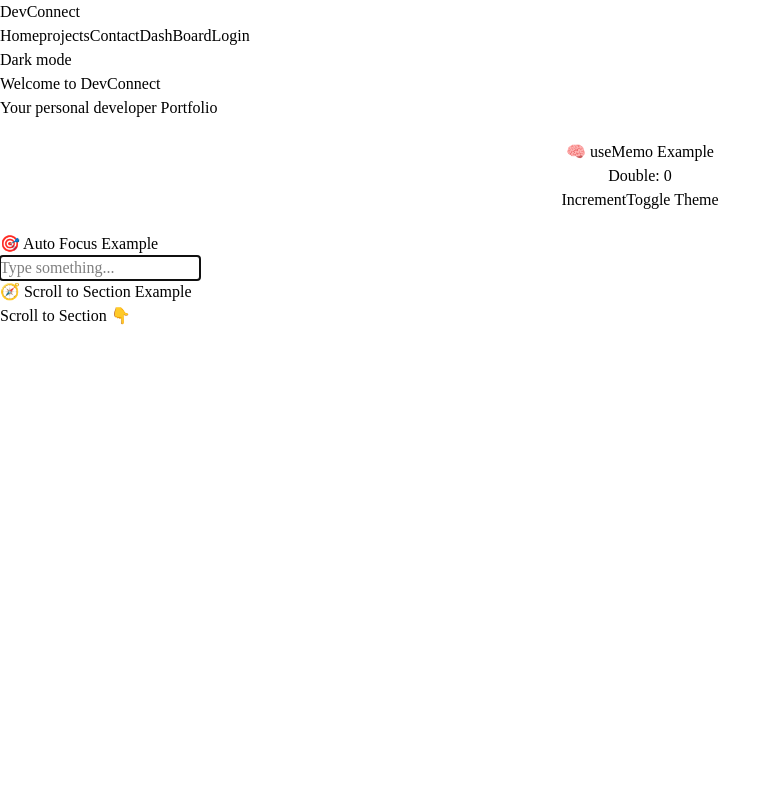
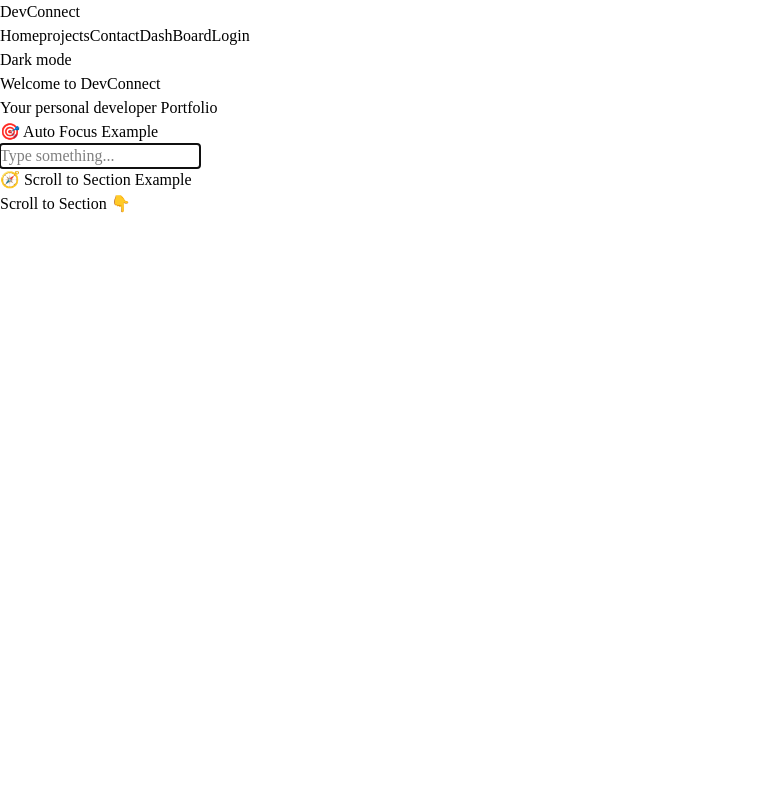
Before and after one commit to irfanbaig7/ReactAgain, a React (Vite) app: page / in a window 1280 px wide. Shown: the top 800 px of the page, without its empty margins (0-781 px from the left). Built offline with nearby package versions, Linux system fonts and the light colour scheme.

Commit message:
Optimized performance using useMemo hook for heavy computations

```diff
--- a/src/Phase2_mini_1/Aap.jsx
+++ b/src/Phase2_mini_1/Aap.jsx
@@ -36,7 +36,7 @@ const Aap = () => {
                 <Route path='/login' element={<Login />} />
                 <Route path='/crash' element={<CrashComponent />} />
             </Routes>
-            <ExpensiveCalculation />
+            {/* <ExpensiveCalculation /> */}
 
             <div className="border-t border-gray-400 mt-6 pt-6">
               <AutoFocusInput />
```
